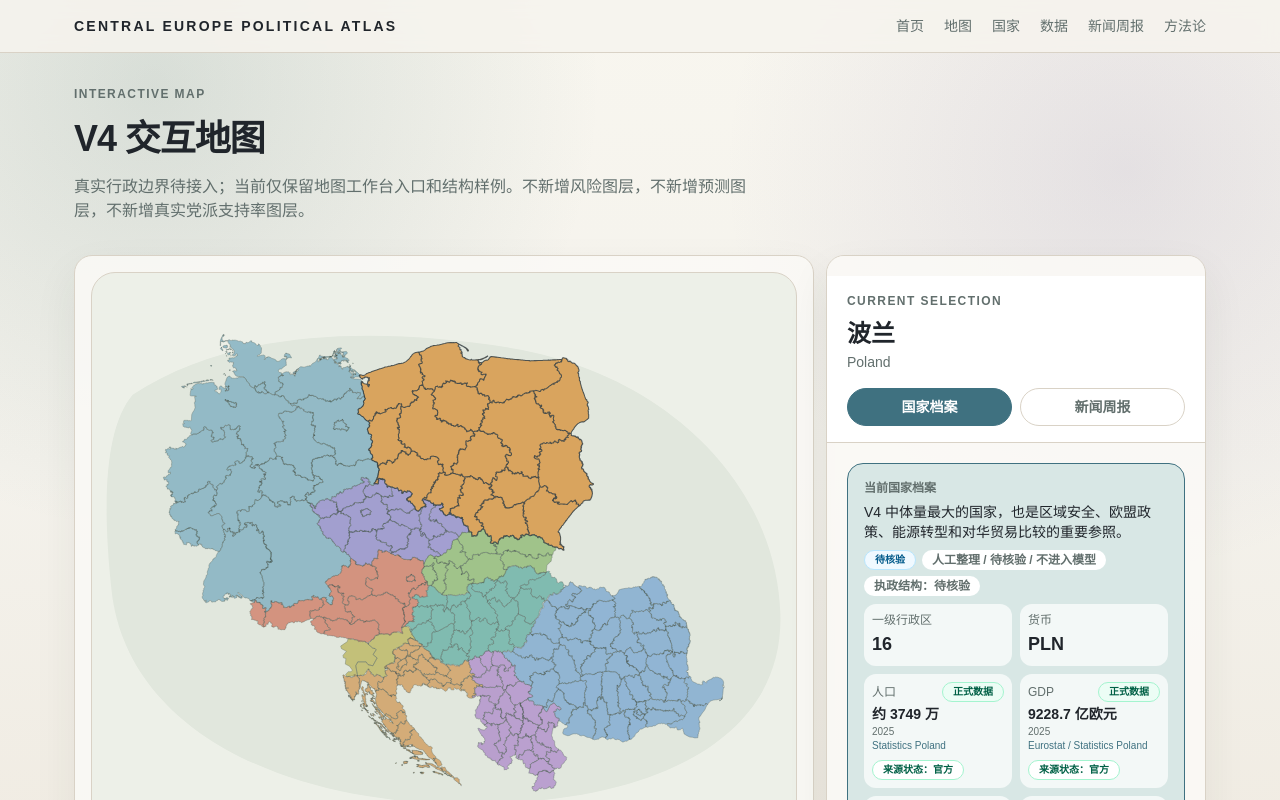
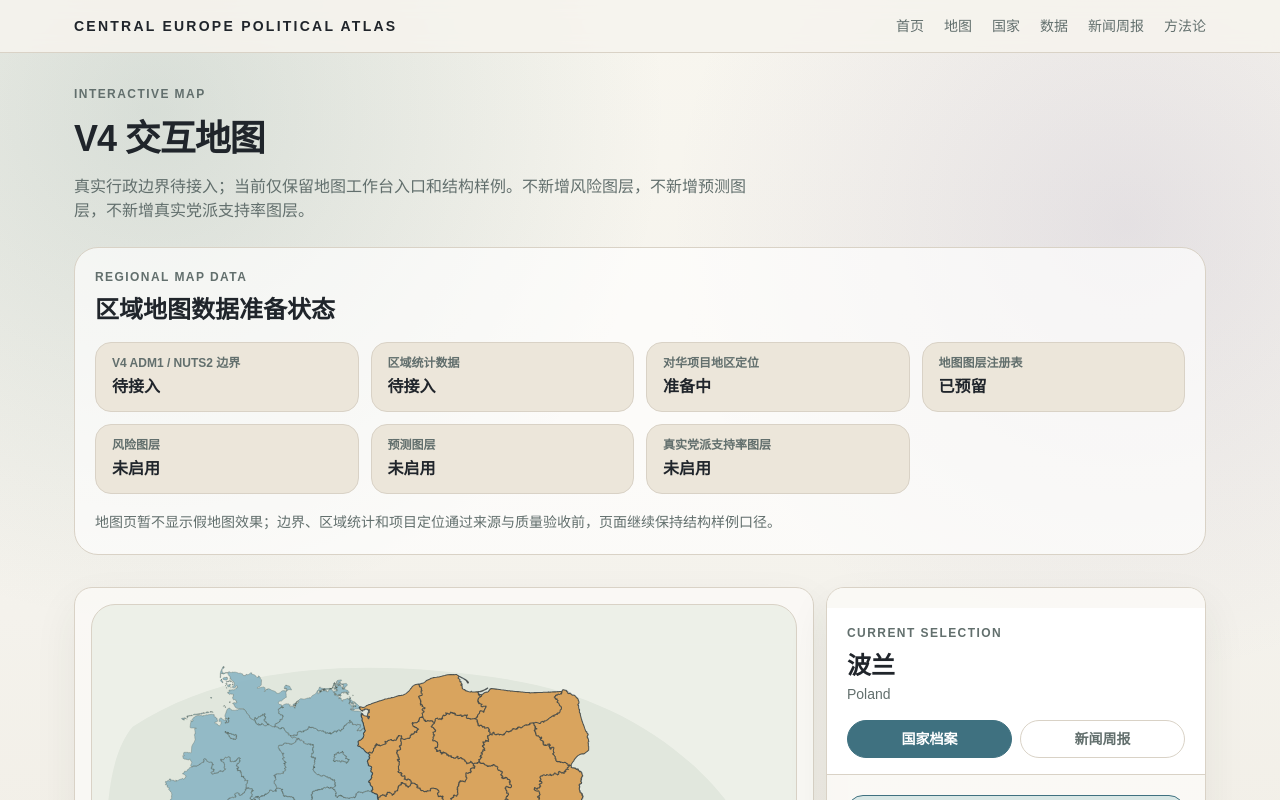
Before and after one commit to hui-sallai/central-europe-political-atlas, a Next.js app: page /map in a window 1280 px wide. Shown: the top 800 px of the page. Built offline with nearby package versions, Linux system fonts and the light colour scheme.

Commit message:
Add map page regional data status

```diff
--- a/src/app/map/page.tsx
+++ b/src/app/map/page.tsx
@@ -9,6 +9,30 @@ export default function MapPage() {
         真实行政边界待接入；当前仅保留地图工作台入口和结构样例。不新增风险图层，不新增预测图层，不新增真实党派支持率图层。
       </p>
 
+      <section className="mt-6 rounded-3xl border border-[var(--line)] bg-white/65 p-5">
+        <p className="eyebrow">Regional Map Data</p>
+        <h2 className="mt-2 text-2xl font-semibold">区域地图数据准备状态</h2>
+        <div className="mt-4 grid gap-3 md:grid-cols-2 xl:grid-cols-4">
+          {[
+            ["V4 ADM1 / NUTS2 边界", "待接入"],
+            ["区域统计数据", "待接入"],
+            ["对华项目地区定位", "准备中"],
+            ["地图图层注册表", "已预留"],
+            ["风险图层", "未启用"],
+            ["预测图层", "未启用"],
+            ["真实党派支持率图层", "未启用"],
+          ].map(([label, value]) => (
+            <article key={label} className="rounded-2xl border border-[var(--line)] bg-[var(--surface-muted)] px-4 py-3">
+              <p className="text-xs font-semibold text-[var(--muted)]">{label}</p>
+              <p className="mt-1 font-semibold text-[var(--foreground)]">{value}</p>
+            </article>
+          ))}
+        </div>
+        <p className="mt-4 max-w-3xl text-sm leading-6 text-[var(--muted)]">
+          地图页暂不显示假地图效果；边界、区域统计和项目定位通过来源与质量验收前，页面继续保持结构样例口径。
+        </p>
+      </section>
+
       <div className="mt-8">
         <InteractiveMapExplorer />
       </div>
```
